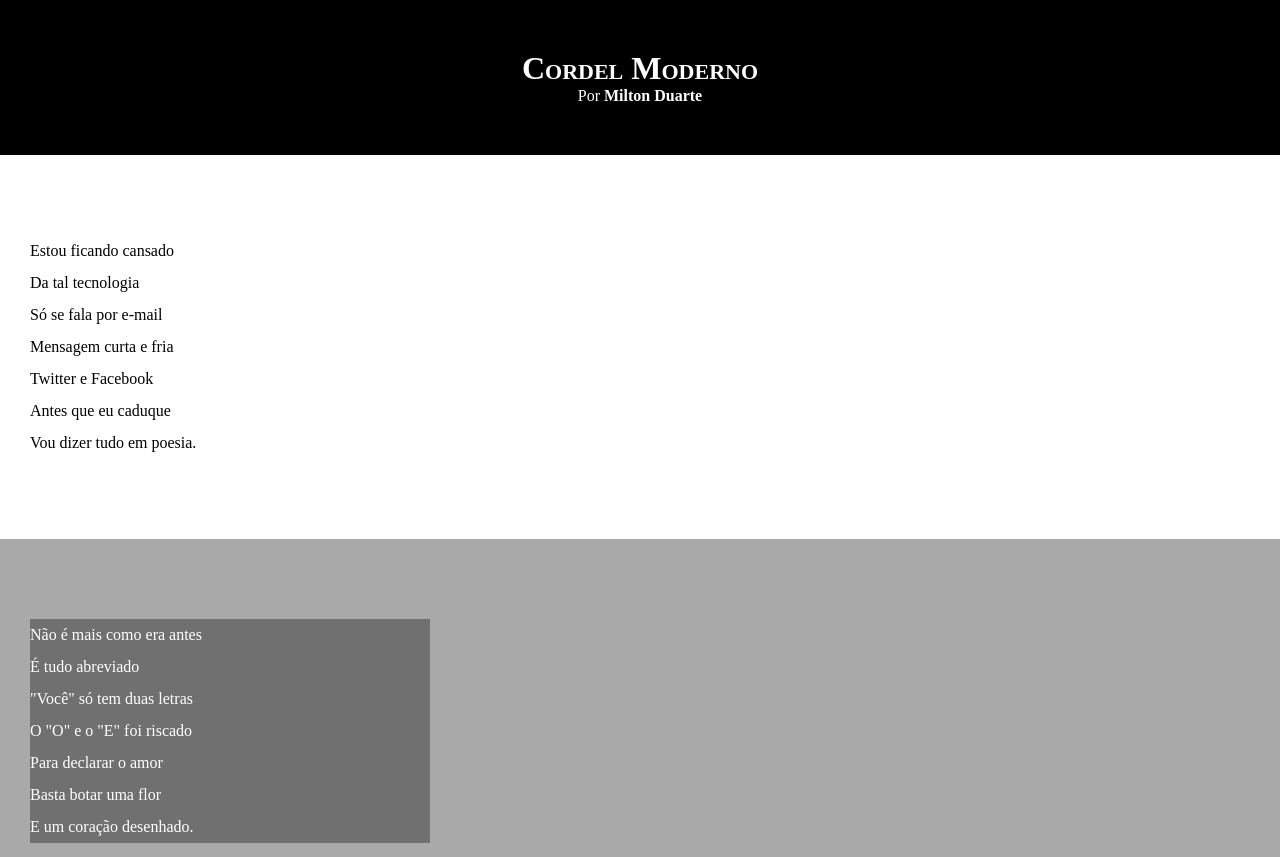
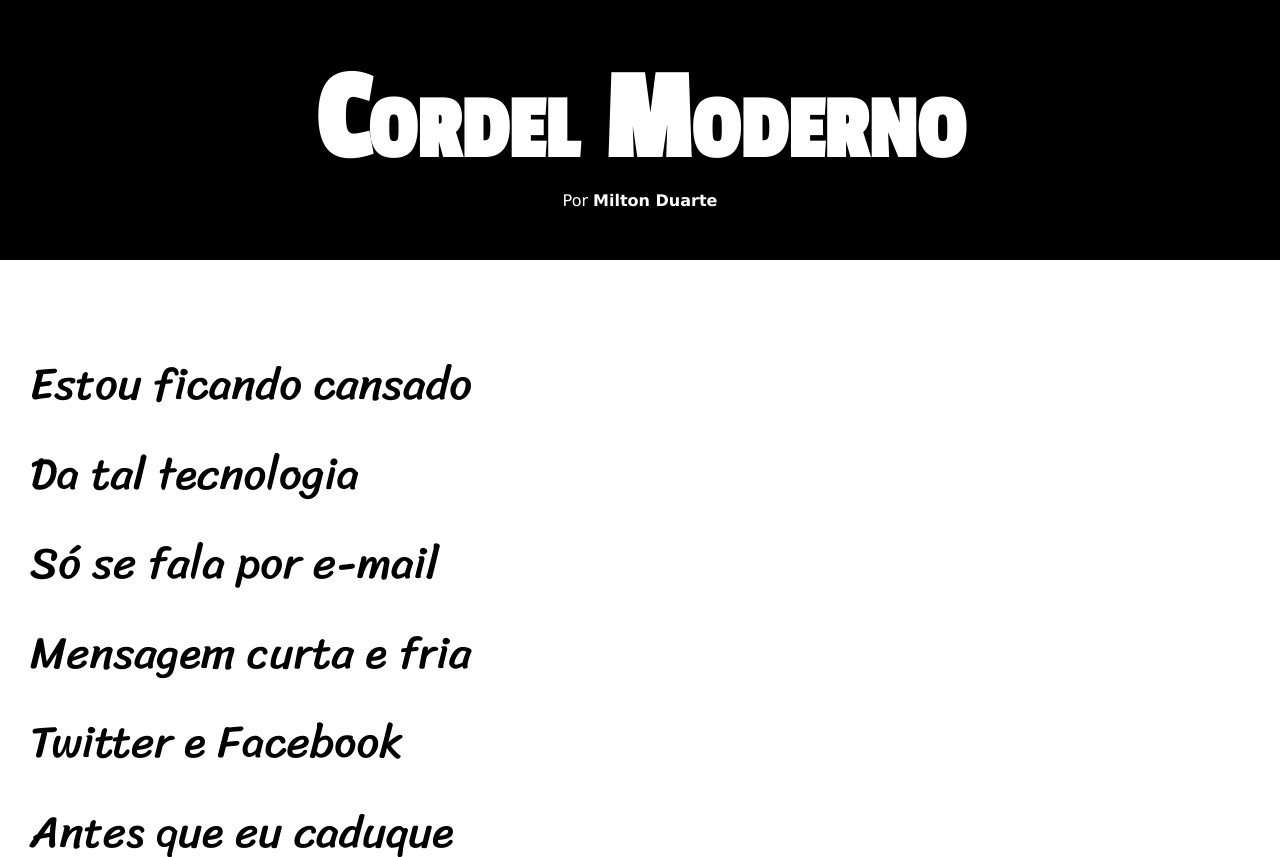
Before and after one commit to joao-fernando-creto-braga/Projeto-Cordel, a plain HTML site: page pacote-d012/cordel.html in a window 1280 px wide. Shown: the top 857 px of the page. Drawn offline with Linux system fonts and the light colour scheme.

Commit message:
Initial commit

```diff
--- a/pacote-d012/style.css
+++ b/pacote-d012/style.css
@@ -1,4 +1,14 @@
 @charset "UTF-8";
+
+@import url('https://fonts.googleapis.com/css2?family=Passion+One&display=swap');
+
+@import url('https://fonts.googleapis.com/css2?family=Sriracha&display=swap');
+
+:root{
+    --font1:Verdana, Geneva, Tahoma, sans-serif;
+    --font2:'Passion One', cursive;
+    --font3:'Sriracha', cursive;
+}
 
 *{
   margin: 0px;
@@ -6,6 +16,7 @@
 }
 
 html, body{
+    font-family: var(--font1);
     min-height: 100vh;
     background-color: darkgrey;
 }
@@ -19,6 +30,8 @@ header{
 header > h1{
     padding-top: 50px;
     font-variant: small-caps;
+    font-family: var(--font2);
+    font-size: 10vw;
 }
 
 header > p{
@@ -40,6 +53,8 @@ section{
     padding-bottom: 10vh;
     line-height: 2em;
     padding-left: 30px;
+    font-family: var(--font3);
+    font-size: 3.5vw;
 }
 
 .normal{
@@ -48,6 +63,8 @@ section{
 
 .imagen{
     color: white;
+    display: inline-block;
+    padding: 20px;
 }
 
 .imagen2{
```
